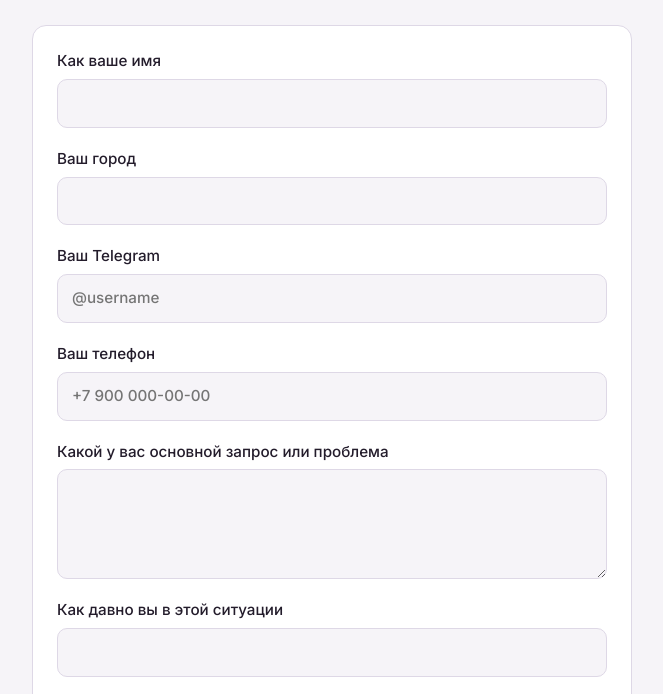
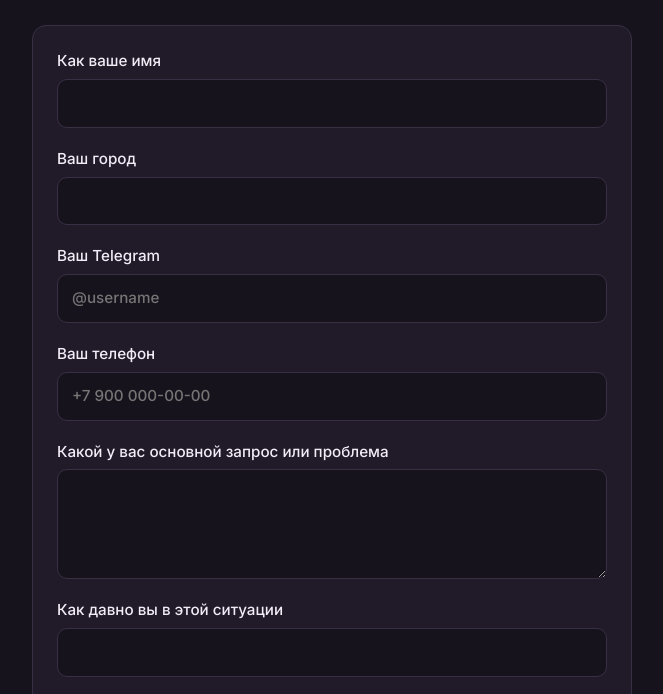
Before and after one commit to KatyaShanti/My-code, a plain HTML site: page anketa/index.html in a window 1280 px wide. Shown: the part 180-874 px from the top of the page, without its empty margins (308-971 px from the left). Drawn offline with Linux system fonts and the light colour scheme.

Commit message:
fix(анкета): всегда тёмная страница с глубоким фиолетовым (как в тёмной теме)
Co-Authored-By: Claude Opus 5.5 <noreply@anthropic.com>

```diff
--- a/anketa/index.html
+++ b/anketa/index.html
@@ -7,30 +7,19 @@
 <link rel="stylesheet" href="https://fonts.googleapis.com/css2?family=Inter:wght@400;500;600&family=Manrope:wght@600;700&display=swap">
 <style>
 /* Layout: одна узкая колонка, форма как письмо. Фиолетовый акцент из палитры Кати. */
-:root {
-  --bg: #f6f4f8;
-  --card: #ffffff;
-  --fg: #231c2b;
-  --muted: #6b6277;
-  --line: #ded8e6;
+:root {   /* 21.11 Катя: всегда тёмная страница с глубоким фиолетовым, у всех одинаково (тема телефона не влияет) */
+  --bg: #17131c;
+  --card: #211b29;
+  --fg: #f1ecf6;
+  --muted: #a79eb4;
+  --line: #382f45;
   --accent: #7a3e9d;
   --accent-fg: #ffffff;
-  --accent-soft: #efe6f5;
-  --danger: #b3261e;
+  --accent-soft: #2c2238;
+  --danger: #ff8a80;
   --font-head: "Manrope", "Segoe UI", system-ui, sans-serif;
   --font-body: "Inter", "Segoe UI", system-ui, sans-serif;
-}
-@media (prefers-color-scheme: dark) {
-  :root:not([data-theme="light"]) {
-    --bg: #17131c; --card: #211b29; --fg: #f1ecf6; --muted: #a79eb4;
-    --line: #382f45; --accent: #7a3e9d; --accent-fg: #ffffff; --accent-soft: #2c2238;
-    --danger: #ff8a80; color-scheme: dark;
-  }
-}
-:root[data-theme="dark"] {
-  --bg: #17131c; --card: #211b29; --fg: #f1ecf6; --muted: #a79eb4;
-  --line: #382f45; --accent: #7a3e9d; --accent-fg: #ffffff; --accent-soft: #2c2238;
-  --danger: #ff8a80; color-scheme: dark;
+  color-scheme: dark;
 }
 * { box-sizing: border-box; }
 [hidden] { display: none !important; }
```
